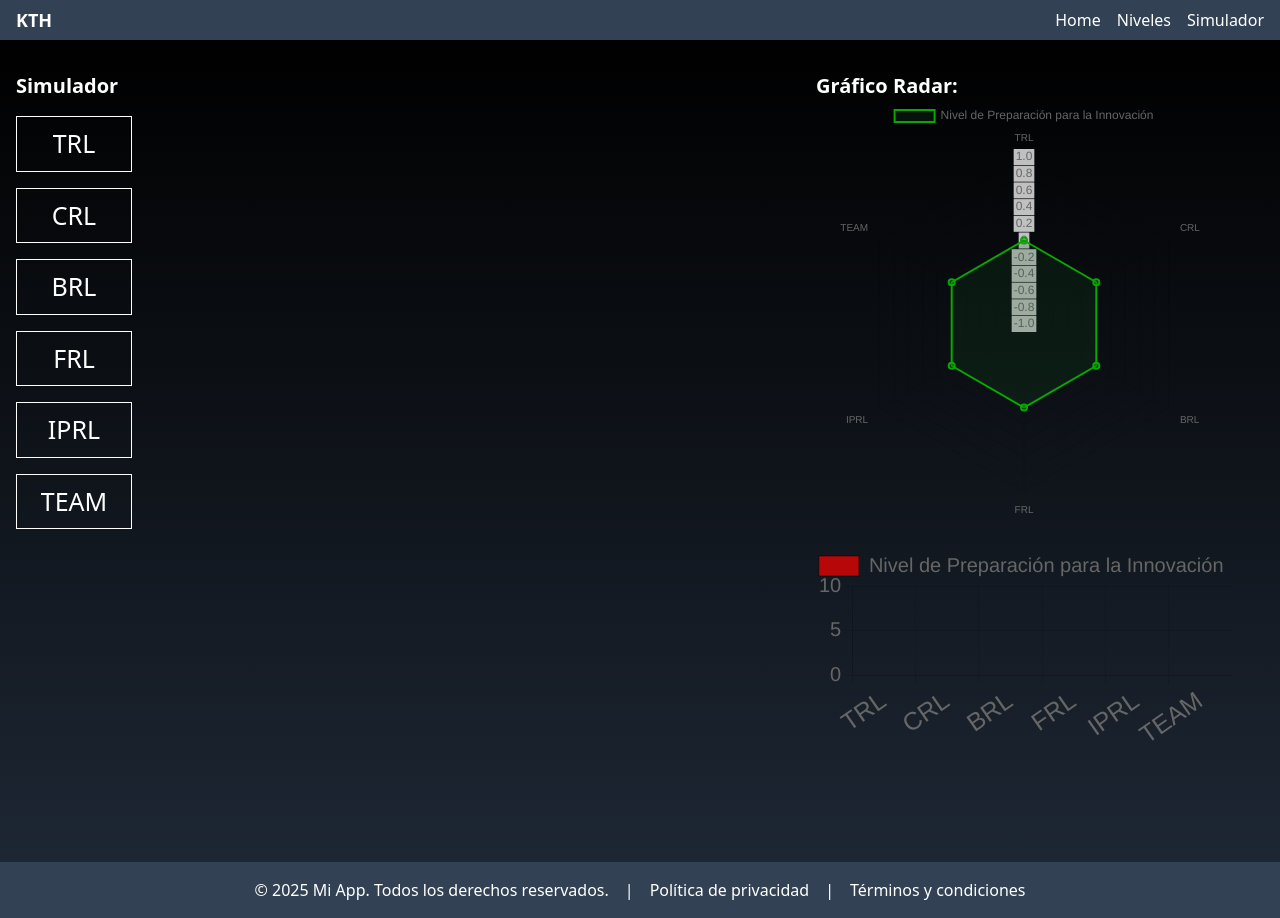
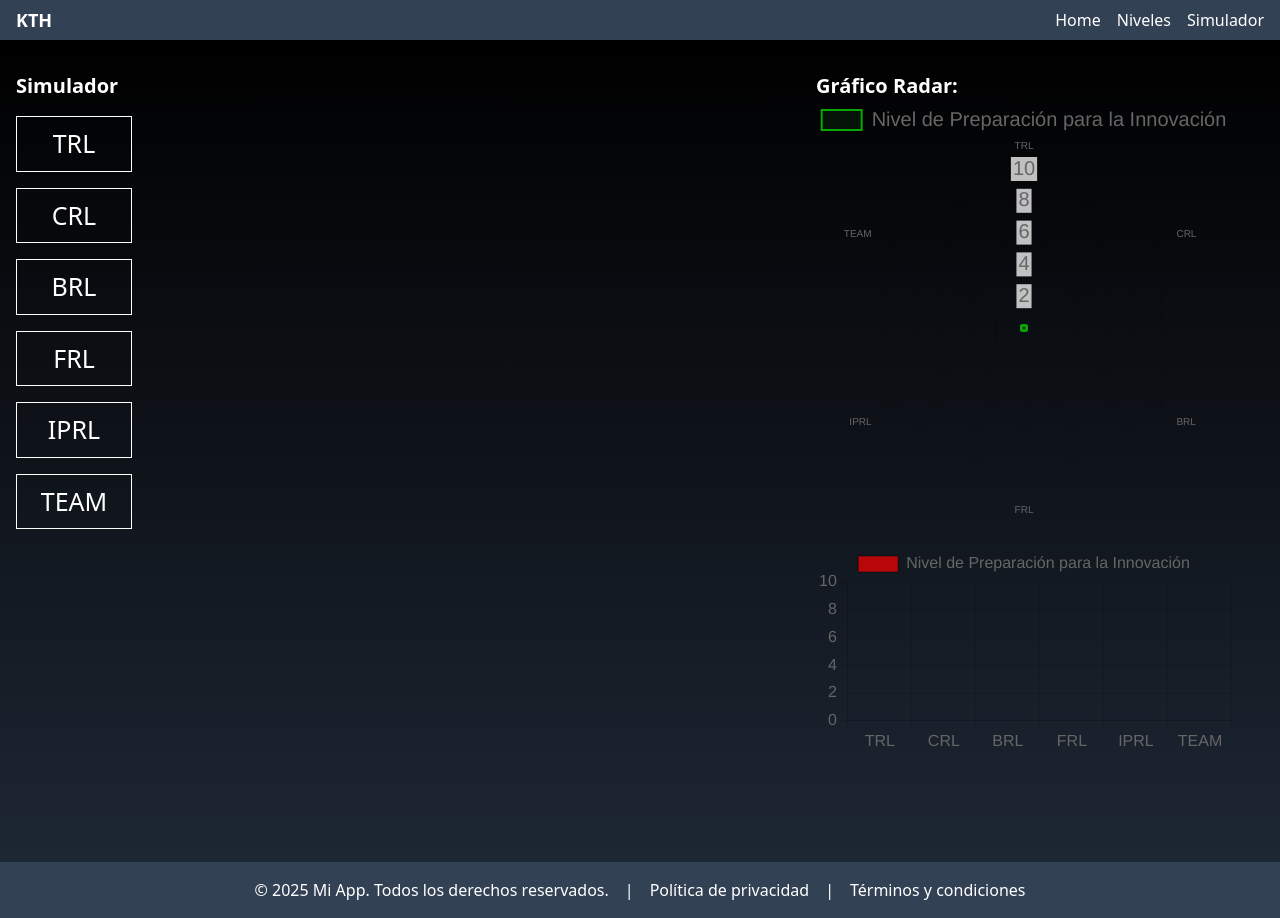
Before and after one commit to BastianCarrasco/KTH15, a React (Vite) app: page /sim in a window 1280 px wide. Both pictures are taken after a click on the button "Aceptar". Built offline with nearby package versions, Linux system fonts and the light colour scheme.

Commit message:
Ajuste radar

```diff
--- a/src/VISTAS/SIMULADOR/createRadarChartData .jsx
+++ b/src/VISTAS/SIMULADOR/createRadarChartData .jsx
@@ -11,10 +11,10 @@ import {
   Title,
   Tooltip,
   Legend,
-  BarElement, // Importamos el BarElement para el gráfico de barras
+  BarElement,
 } from "chart.js";
 
-// Registrar los componentes necesarios de Chart.js
+// Register required components
 ChartJS.register(
   RadialLinearScale,
   CategoryScale,
@@ -25,10 +25,10 @@ ChartJS.register(
   Title,
   Tooltip,
   Legend,
-  BarElement // Registramos el BarElement
+  BarElement
 );
 
-// Función que genera los datos del gráfico Radar
+// Generate Radar chart data
 const getRadarChartData = (niveles) => {
   const labels = Object.keys(niveles);
   const data = Object.values(niveles);
@@ -44,59 +44,61 @@ const getRadarChartData = (niveles) => {
         borderWidth: 2,
       },
     ],
-    options: {
+  };
+};
+
+// Radar chart options
+const radarChartOptions = {
+  responsive: true,
   scales: {
     r: {
       ticks: {
         font: {
-              size: 40,
+          size: 20, // Adjust the font size
         },
       },
       angleLines: {
         display: true,
       },
       suggestedMin: 0,
-          suggestedMax: 30,
+      suggestedMax: 9,
     },
   },
   plugins: {
     legend: {
       labels: {
         font: {
-              size: 40,
+          size: 20,
         },
       },
     },
     tooltip: {
       titleFont: {
-            size: 40,
+        size: 25,
       },
       bodyFont: {
-            size: 40,
-          },
+        size: 20,
       },
     },
   },
 };
-};
 
-// Función que genera los datos para el gráfico de barras
+// Generate Bar chart data
 const getBarChartData = (niveles) => {
   const labels = Object.keys(niveles);
   const data = Object.values(niveles);
 
-  // Generar colores dinámicamente en función del valor
   const backgroundColors = data.map((nivel) => {
-    if (nivel <= 3) return "rgba(255, 0, 0, 0.7)"; // Rojo para valores bajos
-    if (nivel <= 6) return "rgba(255, 165, 0, 0.7)"; // Naranja para valores medios
-    return "rgba(0, 255, 0, 0.7)"; // Verde para valores altos
+    if (nivel <= 3) return "rgba(255, 0, 0, 0.7)";
+    if (nivel <= 6) return "rgba(255, 165, 0, 0.7)";
+    return "rgba(0, 255, 0, 0.7)";
   });
 
   return {
     labels: labels,
     datasets: [
       {
-        label: "Nivel de Preparación para la Innovación ",
+        label: "Nivel de Preparación para la Innovación",
         data: data,
         backgroundColor: backgroundColors,
         borderColor: "rgba(0, 0, 0, 0.5)",
@@ -106,44 +108,23 @@ const getBarChartData = (niveles) => {
   };
 };
 
-// Componente principal
-export default function RadarChart({ niveles }) {
-  return (
-    <div>
-      {/* Gráfico Radar */}
-      <Radar
-        style={{ width: "30%", height: "30%", fontSize: "100%" }}
-        data={getRadarChartData(niveles)}
-      />
-
-      {/* Gráfico de Barras debajo del Radar */}
-      <div
-        style={{
-          color: "white",
-          marginTop: "30px",
-          width: "100%",
-          height: "300px",
-        }}
-      >
-        <Bar
-          style={{ color: "white" }}
-          data={getBarChartData(niveles)}
-          options={{
+// Bar chart options
+const barChartOptions = {
   responsive: true,
   scales: {
     x: {
       ticks: {
         font: {
-                    size: 25,
-                    color: "white", // Cambia el color de las etiquetas en el eje X
+          size: 16,
+          color: "white",
         },
       },
     },
     y: {
       ticks: {
         font: {
-                    size: 20,
-                    color: "white", // Cambia el color de las etiquetas en el eje Y
+          size: 16,
+          color: "white",
         },
       },
       suggestedMin: 0,
@@ -154,24 +135,34 @@ export default function RadarChart({ niveles }) {
     legend: {
       labels: {
         font: {
-                    size: 20,
-                    color: "white", // Cambia el color de la leyenda
+          size: 16,
+          color: "white",
         },
       },
     },
     tooltip: {
       titleFont: {
-                  size: 20,
-                  color: "white", // Cambia el color del título del tooltip
+        size: 16,
+        color: "white",
       },
       bodyFont: {
-                  size: 20,
-                  color: "white", // Cambia el color del cuerpo del tooltip
+        size: 16,
+        color: "white",
       },
     },
   },
-          }}
-        />
+};
+
+// Main component
+export default function RadarChart({ niveles }) {
+  return (
+    <div>
+      {/* Radar Chart */}
+      <Radar data={getRadarChartData(niveles)} options={radarChartOptions} />
+
+      {/* Bar Chart below Radar */}
+      <div style={{ marginTop: "30px", width: "100%", height: "300px" }}>
+        <Bar data={getBarChartData(niveles)} options={barChartOptions} />
       </div>
     </div>
   );
```
Lines whose indentation alone changed are shown as unchanged.
